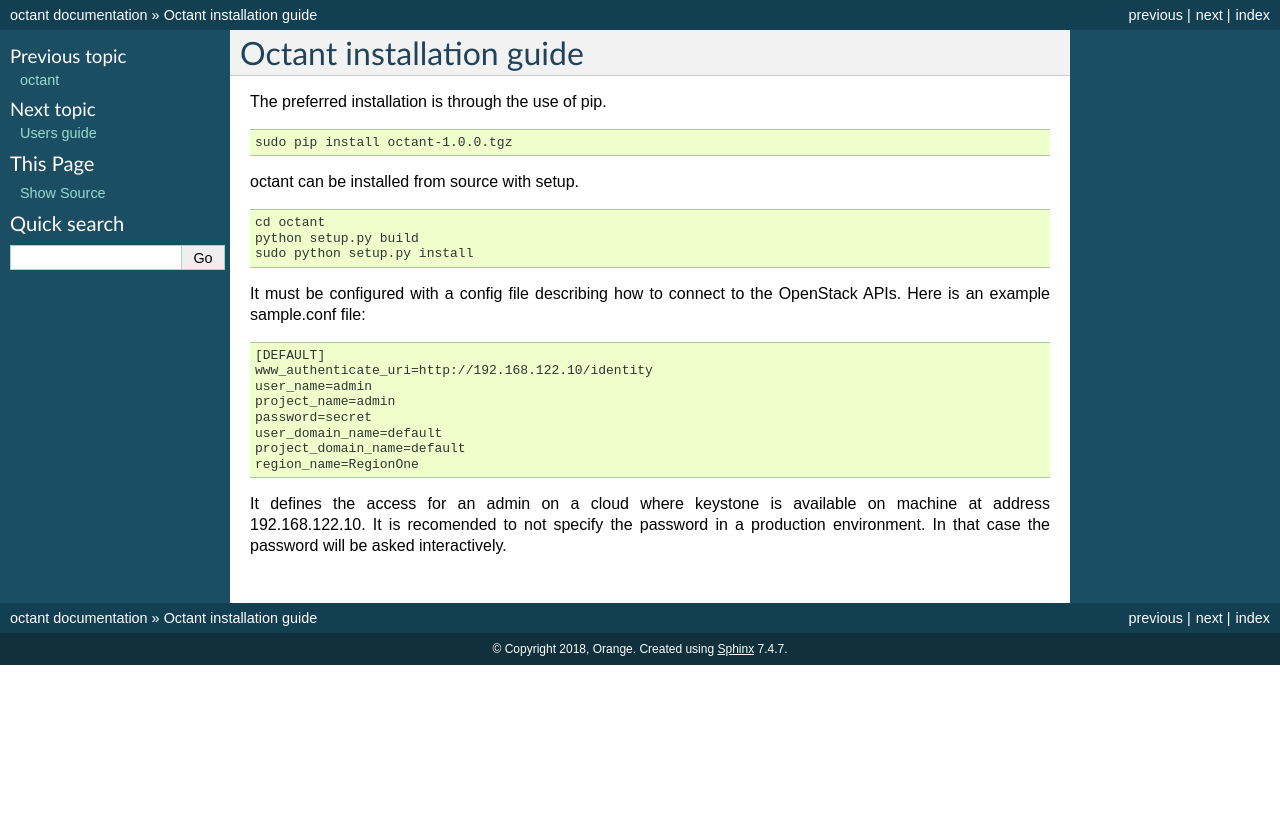
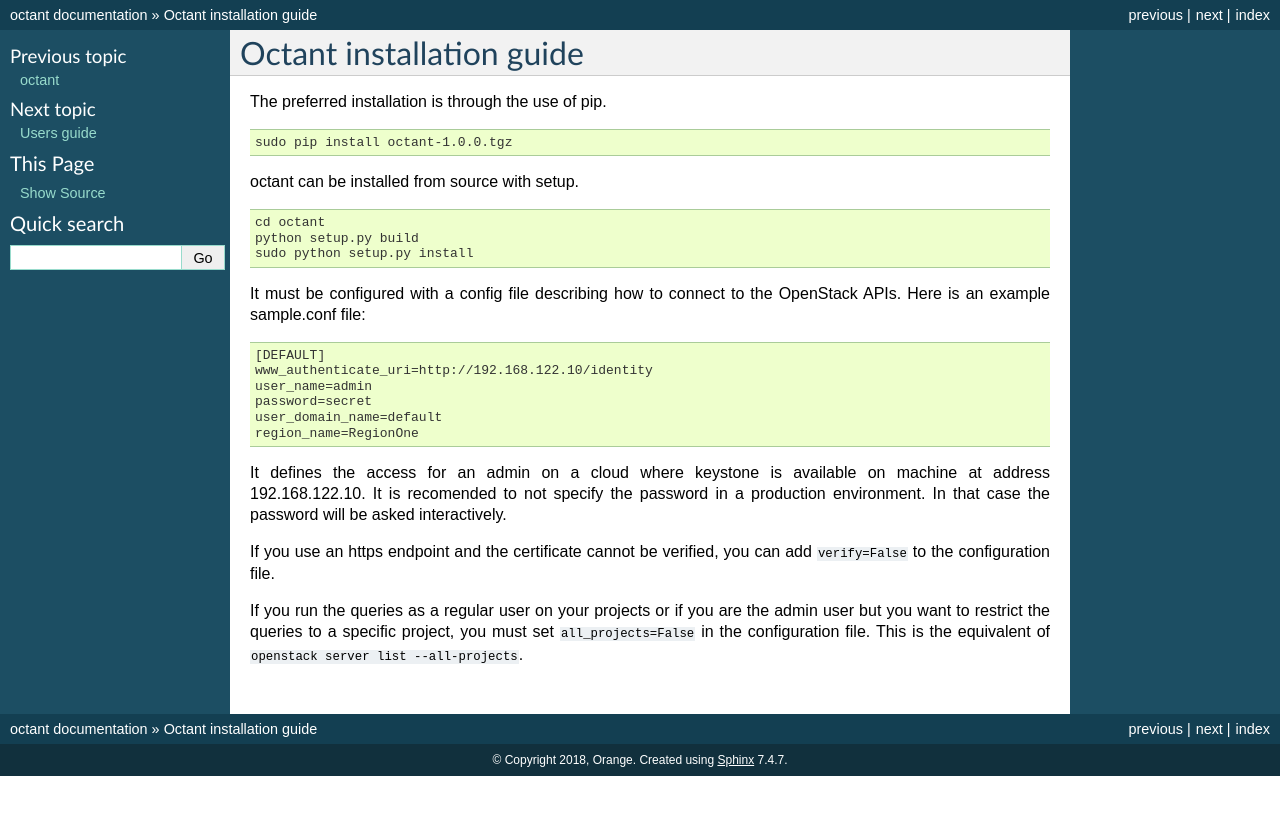
Before and after one commit to Orange-OpenSource/octant, a Sphinx documentation site: the page built from doc/source/install/index.rst, in a window 1280 px wide. Shown: the top 815 px of the page. Built offline with Sphinx 7.4.7, drawn with Linux system fonts in a browser that asks for light colours.

Commit message:
Option all_projects
* Option to limit the scope of queries on
  servers and security groups.
* Updated documentation.

```diff
--- a/doc/source/install/index.rst
+++ b/doc/source/install/index.rst
@@ -25,10 +25,8 @@
     [DEFAULT]
     www_authenticate_uri=http://192.168.122.10/identity
     user_name=admin
-    project_name=admin
     password=secret
     user_domain_name=default
-    project_domain_name=default
     region_name=RegionOne
 
 
@@ -36,3 +34,11 @@
 machine at address 192.168.122.10. It is recomended to not specify the password
 in a production environment. In that case the password will be asked
 interactively.
+
+If you use an https endpoint and the certificate cannot be verified, you can
+add ``verify=False`` to the configuration file.
+
+If you run the queries as a regular user on your projects or if you are the
+admin user but you want to restrict the queries to a specific project, you must
+set ``all_projects=False`` in the configuration file. This is the equivalent of
+``openstack server list --all-projects``.
```
Also changed, not shown: 2 other files.
